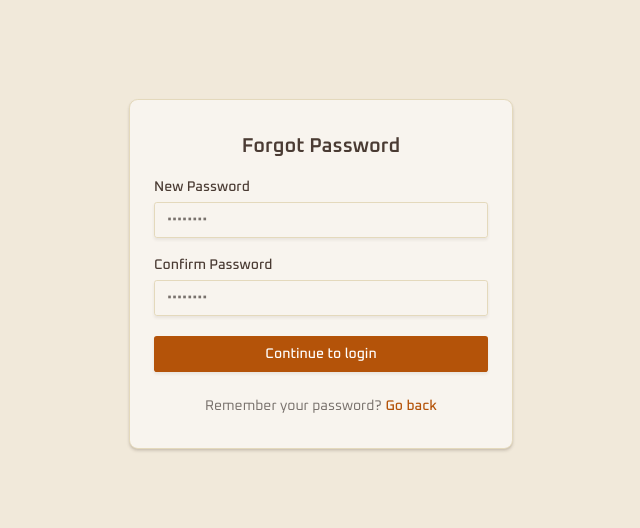
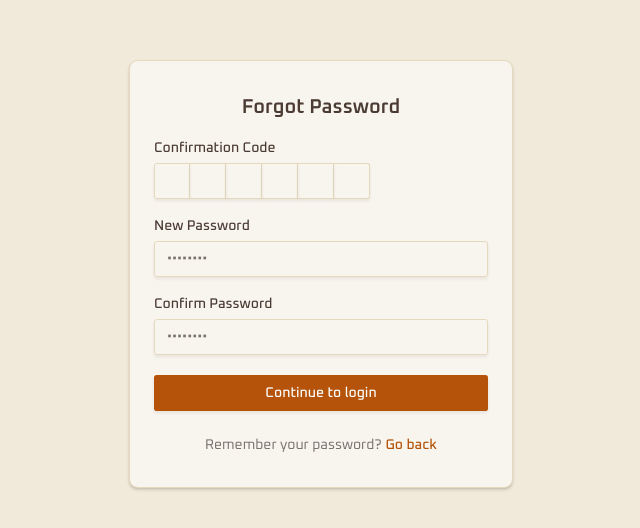
Before and after one commit to LarryLing/Collaborative-Kanban-Board, a React (Vite) app in the folder apps/frontend/: page /reset-password in a window 1280 px wide. Shown: the part 126-654 px from the top of the page, without its empty margins (319-959 px from the left). Built offline with nearby package versions, Linux system fonts and the light colour scheme.

Commit message:
added OTP input components + fixed missing email in search URL bug

```diff
--- a/apps/frontend/package.json
+++ b/apps/frontend/package.json
@@ -23,6 +23,7 @@
     "class-variance-authority": "^0.7.1",
     "clsx": "^2.1.1",
     "fractional-indexing": "^3.2.0",
+    "input-otp": "^1.4.2",
     "jwt-decode": "^4.0.0",
     "lucide-react": "^0.537.0",
     "react": "^19.1.1",
--- /dev/null
+++ b/apps/frontend/src/components/ui/input-otp.tsx
@@ -0,0 +1,75 @@
+import * as React from "react";
+import { OTPInput, OTPInputContext } from "input-otp";
+import { MinusIcon } from "lucide-react";
+
+import { cn } from "@/lib/utils";
+
+function InputOTP({
+  className,
+  containerClassName,
+  ...props
+}: React.ComponentProps<typeof OTPInput> & {
+  containerClassName?: string;
+}) {
+  return (
+    <OTPInput
+      data-slot="input-otp"
+      containerClassName={cn(
+        "flex items-center gap-2 has-disabled:opacity-50",
+        containerClassName,
+      )}
+      className={cn("disabled:cursor-not-allowed", className)}
+      {...props}
+    />
+  );
+}
+
+function InputOTPGroup({ className, ...props }: React.ComponentProps<"div">) {
+  return (
+    <div
+      data-slot="input-otp-group"
+      className={cn("flex items-center", className)}
+      {...props}
+    />
+  );
+}
+
+function InputOTPSlot({
+  index,
+  className,
+  ...props
+}: React.ComponentProps<"div"> & {
+  index: number;
+}) {
+  const inputOTPContext = React.useContext(OTPInputContext);
+  const { char, hasFakeCaret, isActive } = inputOTPContext?.slots[index] ?? {};
+
+  return (
+    <div
+      data-slot="input-otp-slot"
+      data-active={isActive}
+      className={cn(
+        "data-[active=true]:border-ring data-[active=true]:ring-ring/50 data-[active=true]:aria-invalid:ring-destructive/20 dark:data-[active=true]:aria-invalid:ring-destructive/40 aria-invalid:border-destructive data-[active=true]:aria-invalid:border-destructive dark:bg-input/30 border-input relative flex h-9 w-9 items-center justify-center border-y border-r text-sm shadow-xs transition-all outline-none first:rounded-l-md first:border-l last:rounded-r-md data-[active=true]:z-10 data-[active=true]:ring-[3px]",
+        className,
+      )}
+      {...props}
+    >
+      {char}
+      {hasFakeCaret && (
+        <div className="pointer-events-none absolute inset-0 flex items-center justify-center">
+          <div className="animate-caret-blink bg-foreground h-4 w-px duration-1000" />
+        </div>
+      )}
+    </div>
+  );
+}
+
+function InputOTPSeparator({ ...props }: React.ComponentProps<"div">) {
+  return (
+    <div data-slot="input-otp-separator" role="separator" {...props}>
+      <MinusIcon />
+    </div>
+  );
+}
+
+export { InputOTP, InputOTPGroup, InputOTPSlot, InputOTPSeparator };
--- a/apps/frontend/src/routes/_authentication/confirm-signup.tsx
+++ b/apps/frontend/src/routes/_authentication/confirm-signup.tsx
@@ -16,11 +16,16 @@ import {
   FormLabel,
   FormMessage,
 } from "@/components/ui/form";
-import { Input } from "@/components/ui/input";
 import { Card } from "@/components/ui/card";
 import { useAuth } from "@/hooks/useAuth";
 import { useState } from "react";
 import AuthAlert from "@/components/auth/AuthAlert";
+import {
+  InputOTP,
+  InputOTPGroup,
+  InputOTPSlot,
+} from "@/components/ui/input-otp";
+import { REGEXP_ONLY_DIGITS } from "input-otp";
 
 export const Route = createFileRoute("/_authentication/confirm-signup")({
   component: ConfirmSignup,
@@ -70,7 +75,20 @@ function ConfirmSignup() {
                   <FormItem className="w-full">
                     <FormLabel>Confirmation Code</FormLabel>
                     <FormControl>
-                      <Input placeholder="123456" {...field} />
+                      <InputOTP
+                        maxLength={6}
+                        {...field}
+                        pattern={REGEXP_ONLY_DIGITS}
+                      >
+                        <InputOTPGroup>
+                          <InputOTPSlot index={0} />
+                          <InputOTPSlot index={1} />
+                          <InputOTPSlot index={2} />
+                          <InputOTPSlot index={3} />
+                          <InputOTPSlot index={4} />
+                          <InputOTPSlot index={5} />
+                        </InputOTPGroup>
+                      </InputOTP>
                     </FormControl>
                     <FormMessage />
                   </FormItem>
--- a/apps/frontend/src/routes/_authentication/forgot-password.tsx
+++ b/apps/frontend/src/routes/_authentication/forgot-password.tsx
@@ -39,7 +39,7 @@ function ForgotPassword() {
   async function onSubmit(values: ForgotPasswordForm) {
     try {
       await requestPasswordReset(values.email);
-      navigate({ to: "/reset-password" });
+      navigate({ to: "/reset-password", search: { email: values.email } });
     } catch (error) {
       setError(error instanceof Error ? error.message : "Unknown error");
     }
--- a/apps/frontend/src/routes/_authentication/reset-password.tsx
+++ b/apps/frontend/src/routes/_authentication/reset-password.tsx
@@ -22,6 +22,12 @@ import { Card } from "@/components/ui/card";
 import { useAuth } from "@/hooks/useAuth";
 import { useState } from "react";
 import AuthAlert from "@/components/auth/AuthAlert";
+import {
+  InputOTP,
+  InputOTPGroup,
+  InputOTPSlot,
+} from "@/components/ui/input-otp";
+import { REGEXP_ONLY_DIGITS } from "input-otp";
 
 export const Route = createFileRoute("/_authentication/reset-password")({
   component: ResetPassword,
@@ -48,6 +54,8 @@ function ResetPassword() {
   });
 
   async function onSubmit(values: ResetPasswordForm) {
+    console.log(email);
+
     try {
       await resetPassword(email, values.password, values.confirmationCode);
       navigate({ to: "/login" });
@@ -66,6 +74,32 @@ function ResetPassword() {
               className="flex flex-col items-center gap-y-5"
             >
               <h1 className="text-xl font-semibold">Forgot Password</h1>
+              <FormField
+                control={form.control}
+                name="confirmationCode"
+                render={({ field }) => (
+                  <FormItem className="w-full">
+                    <FormLabel>Confirmation Code</FormLabel>
+                    <FormControl>
+                      <InputOTP
+                        maxLength={6}
+                        {...field}
+                        pattern={REGEXP_ONLY_DIGITS}
+                      >
+                        <InputOTPGroup>
+                          <InputOTPSlot index={0} />
+                          <InputOTPSlot index={1} />
+                          <InputOTPSlot index={2} />
+                          <InputOTPSlot index={3} />
+                          <InputOTPSlot index={4} />
+                          <InputOTPSlot index={5} />
+                        </InputOTPGroup>
+                      </InputOTP>
+                    </FormControl>
+                    <FormMessage />
+                  </FormItem>
+                )}
+              />
               <FormField
                 control={form.control}
                 name="password"
--- a/apps/frontend/src/routes/_authentication/signup.tsx
+++ b/apps/frontend/src/routes/_authentication/signup.tsx
@@ -48,7 +48,7 @@ function SignUp() {
         values.email,
         values.password,
       );
-      navigate({ to: "/confirm-signup" });
+      navigate({ to: "/confirm-signup", search: { email: values.email } });
     } catch (error) {
       setError(error instanceof Error ? error.message : "Unknown error");
     }
--- a/apps/frontend/src/routes/index.tsx
+++ b/apps/frontend/src/routes/index.tsx
@@ -1,5 +1,6 @@
+import { Button } from "@/components/ui/button";
 import { useAuth } from "@/hooks/useAuth";
-import { createFileRoute, redirect } from "@tanstack/react-router";
+import { createFileRoute, redirect, useNavigate } from "@tanstack/react-router";
 
 export const Route = createFileRoute("/")({
   beforeLoad: ({ context }) => {
@@ -13,12 +14,20 @@ export const Route = createFileRoute("/")({
 });
 
 function Home() {
-  const auth = useAuth();
+  const { user, logout } = useAuth();
+
+  const navigate = useNavigate();
+
+  const handleLogout = async () => {
+    await logout();
+    navigate({ to: "/login" });
+  };
 
   return (
     <div>
       <h3>
-        Hello: {auth.user?.givenName} {auth.user?.familyName}!
+        Hello: {user?.givenName} {user?.familyName}!
+        <Button onClick={handleLogout}>Logout</Button>
       </h3>
     </div>
   );
```
Also changed, not shown: 1 other file (tests, documents, lock files or other folders).
